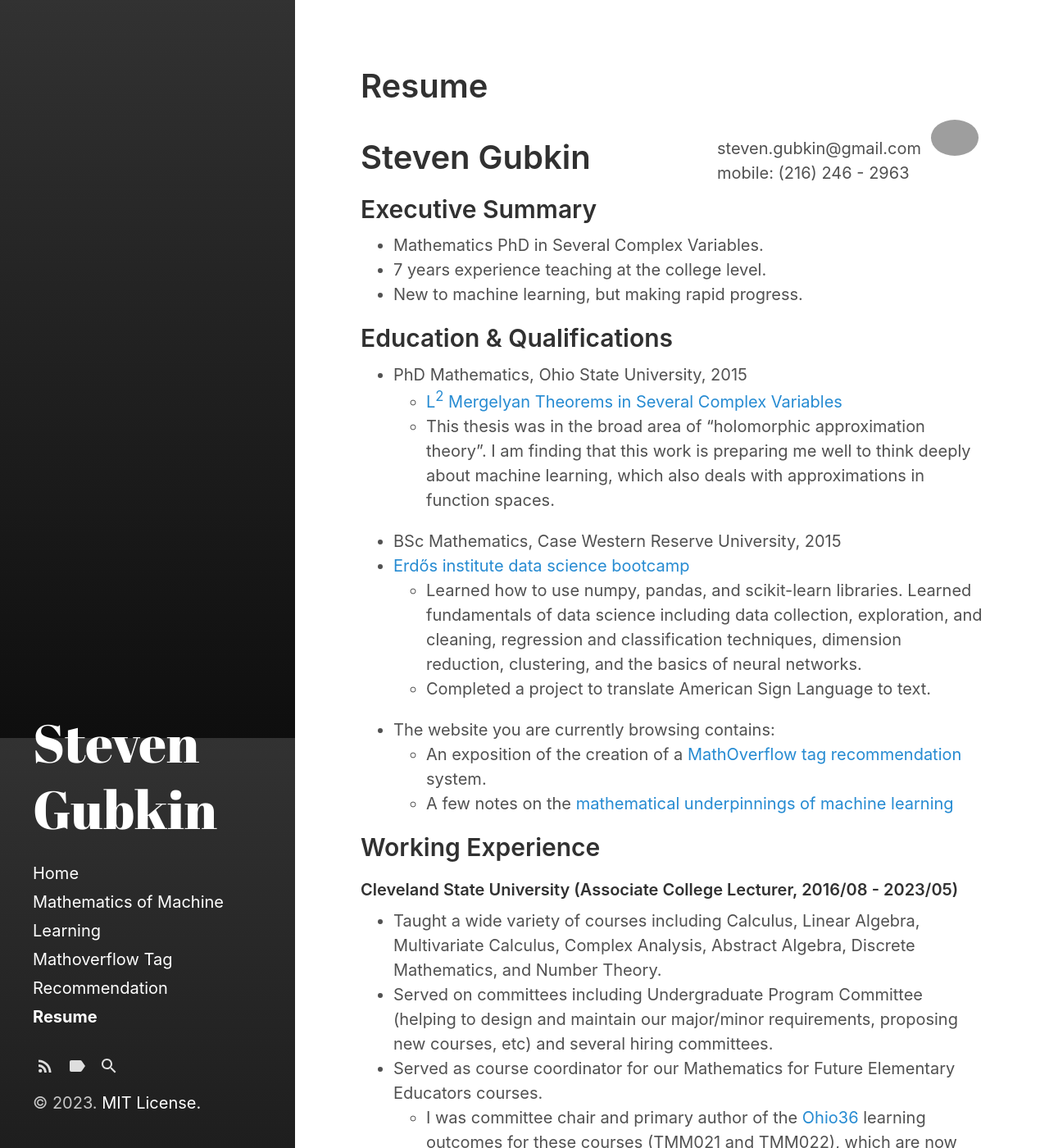
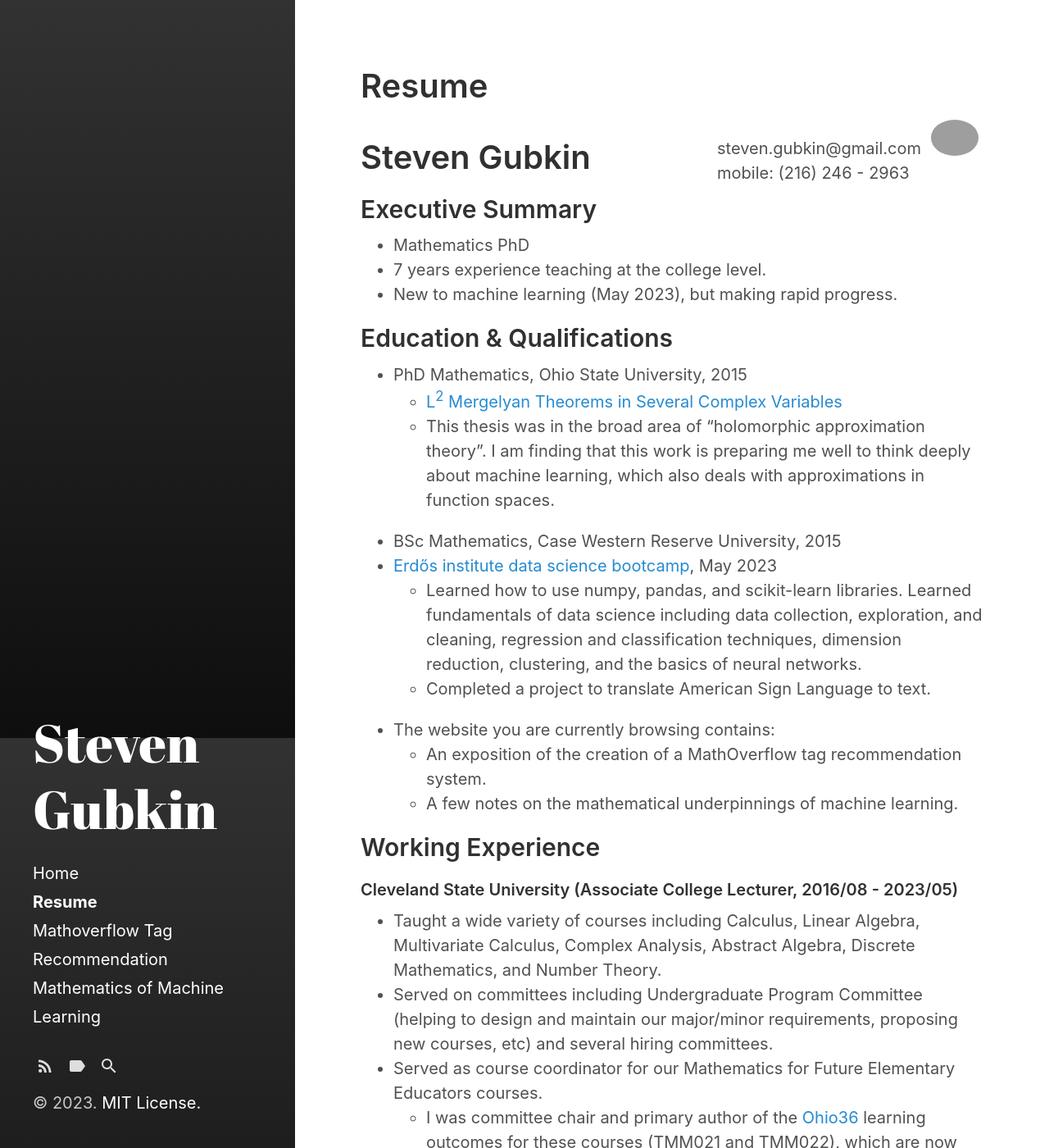
Before and after one commit to StevenGubkin/StevenGubkin.github.io, a Jekyll site: the page built from category/resume.md, in a window 1280 px wide and 1400 px high. Shown: the whole window at 82% size. Built offline with Jekyll 4.4.1, drawn with Linux system fonts in a browser that asks for light colours; some of the changed text lies outside the part shown; grey boxes are pictures that could not be loaded.

Commit message:
Commiting all changes

```diff
--- a/category/resume.md
+++ b/category/resume.md
@@ -12,9 +13,9 @@ title: Resume
 
 ## Executive Summary
 
-* Mathematics PhD in Several Complex Variables.
+* Mathematics PhD
 * 7 years experience teaching at the college level.
-* New to machine learning, but making rapid progress.
+* New to machine learning (May 2023), but making rapid progress.
 
 ## Education & Qualifications
 
@@ -22,12 +23,12 @@ title: Resume
     * [L<sup>2</sup> Mergelyan Theorems in Several Complex Variables](https://etd.ohiolink.edu/apexprod/rws_etd/send_file/send?accession=osu1430998320&disposition=inline)
     * This thesis was in the broad area of "holomorphic approximation theory".  I am finding that this work is preparing me well to think deeply about machine learning, which also deals with approximations in function spaces.
 * BSc Mathematics, Case Western Reserve University, 2015
-* [Erdős institute data science bootcamp](https://www.erdosinstitute.org/certificates/spring-2023/data-science-boot-camp/steven-gubkin)
+* [Erdős institute data science bootcamp](https://www.erdosinstitute.org/certificates/spring-2023/data-science-boot-camp/steven-gubkin), May 2023
     * Learned how to use numpy, pandas, and scikit-learn libraries.  Learned fundamentals of data science including data collection, exploration, and cleaning, regression and classification techniques, dimension reduction, clustering, and the basics of neural networks.
     * Completed a project to translate American Sign Language to text.
 * The website you are currently browsing contains:
-    * An exposition of the creation of a [MathOverflow tag recommendation]({% post_url 2023-07-02-data-exploration %}) system.
-    * A few notes on the [mathematical underpinnings of machine learning](https://stevengubkin.github.io/category/math-of-machine-learning.html)
+    * An exposition of the creation of a MathOverflow tag recommendation system.
+    * A few notes on the mathematical underpinnings of machine learning.
 
 ## Working Experience
 
```
Also changed, not shown: other parts of category/resume.md (+9 -1 lines), _posts/2023-06-30-About-Me.md (deleted, +0 -8 lines), _posts/2023-07-01-Universal-MO-tag-intro.md (+2 -2 lines), category/math-of-machine-learning.md (+1 -0 lines), category/mathoverflow-tag-recommendation.md (+1 -0 lines), _posts/relu_picture.png (deleted), _posts/slant-step.png (deleted).
